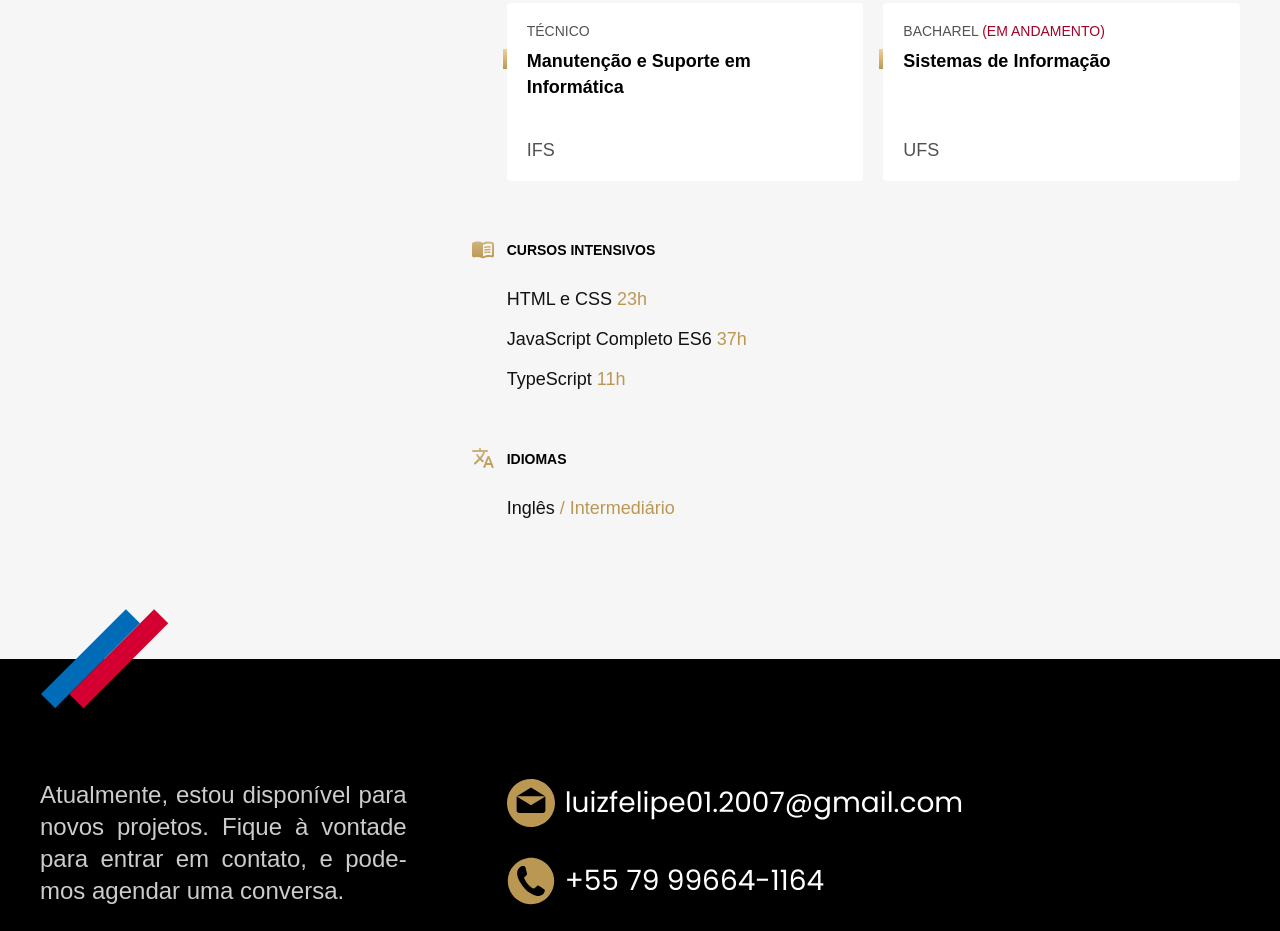
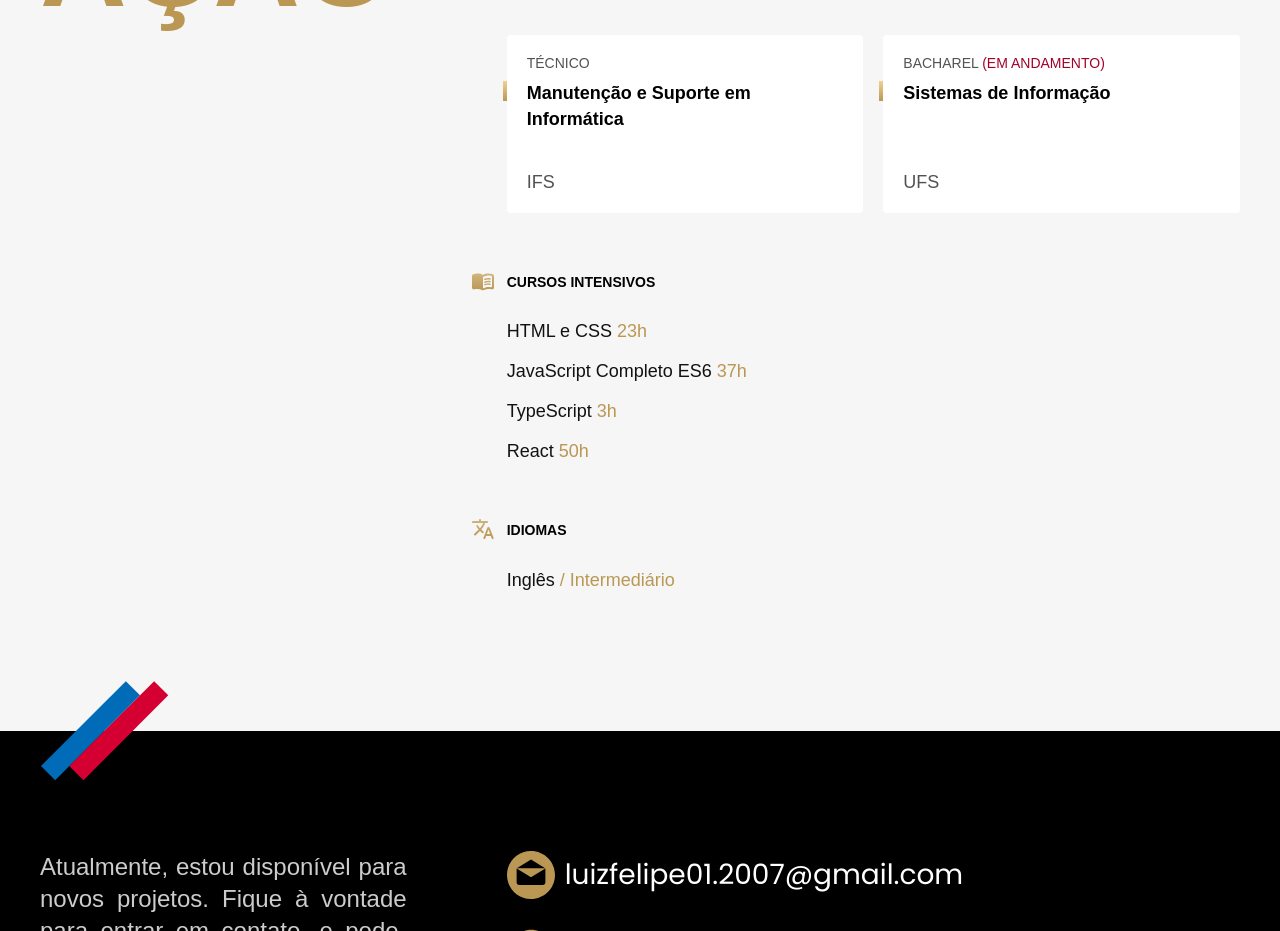
Before and after one commit to luiz-feliph/luiz-feliph.github.io, a plain HTML site: page index.html in a window 1280 px wide. Shown: the part 1581-2512 px from the top of the page. Drawn offline with Linux system fonts and the light colour scheme.

Commit message:
Atualização no Sobre e em Cursos Intensivos

```diff
--- a/index.html
+++ b/index.html
@@ -42,7 +42,7 @@
   <section class="container experiencia js-view" id="experiencia" aria-label="Experiência">
     <h2 class="subtitulo">Experiência</h2>
     <div>
-      <p class="experiencia-texto">Sou desenvolvedor full stack com conhecimento em <strong>JavaScript, Node.js, React, HTML e CSS.</strong> Tenho facilidade para aprender novas tecnologias e estou sempre buscando evoluir como profissional. Gosto de criar soluções práticas e funcionais, com foco em qualidade e aprendizado constante.</p>
+      <p class="experiencia-texto">Sou desenvolvedor front-end com conhecimento em <strong>HTML, CSS, JavaScript, TypeScript, React e TailwindCSS.</strong> Tenho facilidade para aprender novas tecnologias e estou sempre buscando evoluir como profissional. Gosto de criar soluções práticas e funcionais, com foco em qualidade e aprendizado constante.</p>
 
       <div class="empresa">
         <span class="empresa-ano">2024-2025</span>
@@ -90,7 +90,10 @@
                 <p>JavaScript Completo ES6 <span>37h</span></p>
               </li>
               <li>
-                <p>TypeScript <span>11h</span></p>
+                <p>TypeScript <span>3h</span></p>
+              </li>
+              <li>
+                <p>React <span>50h</span></p>
               </li>
             </ul>
           </div>
--- a/script.js
+++ b/script.js
@@ -64,7 +64,7 @@ const textoElemento = document.querySelector(".texto-dinamico"),
 textos = [
     "Localizado em Itabaiana, Sergipe",
     "Código limpo e interfaces modernas",
-    "Dev Full Stack focado em eficiência",
+    "Dev Front-end focado em eficiência",
 ]
 
 
```
